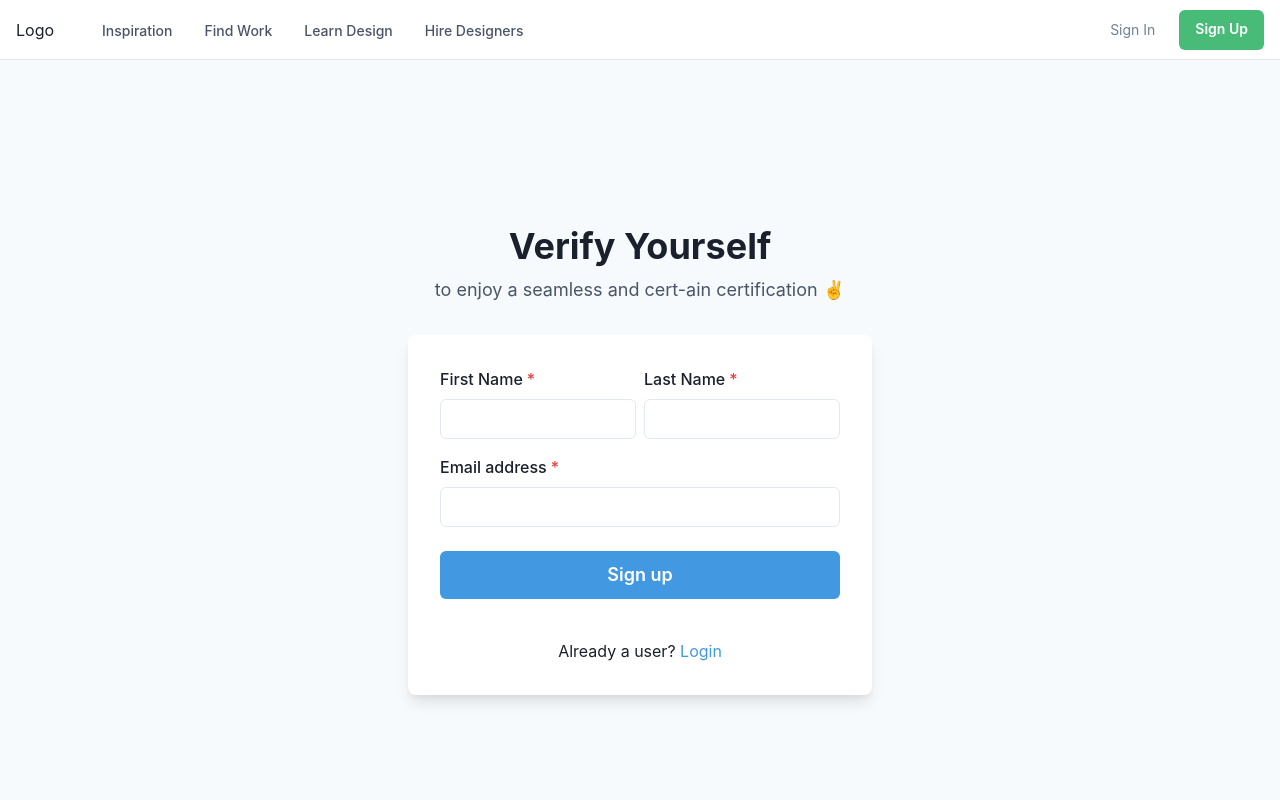
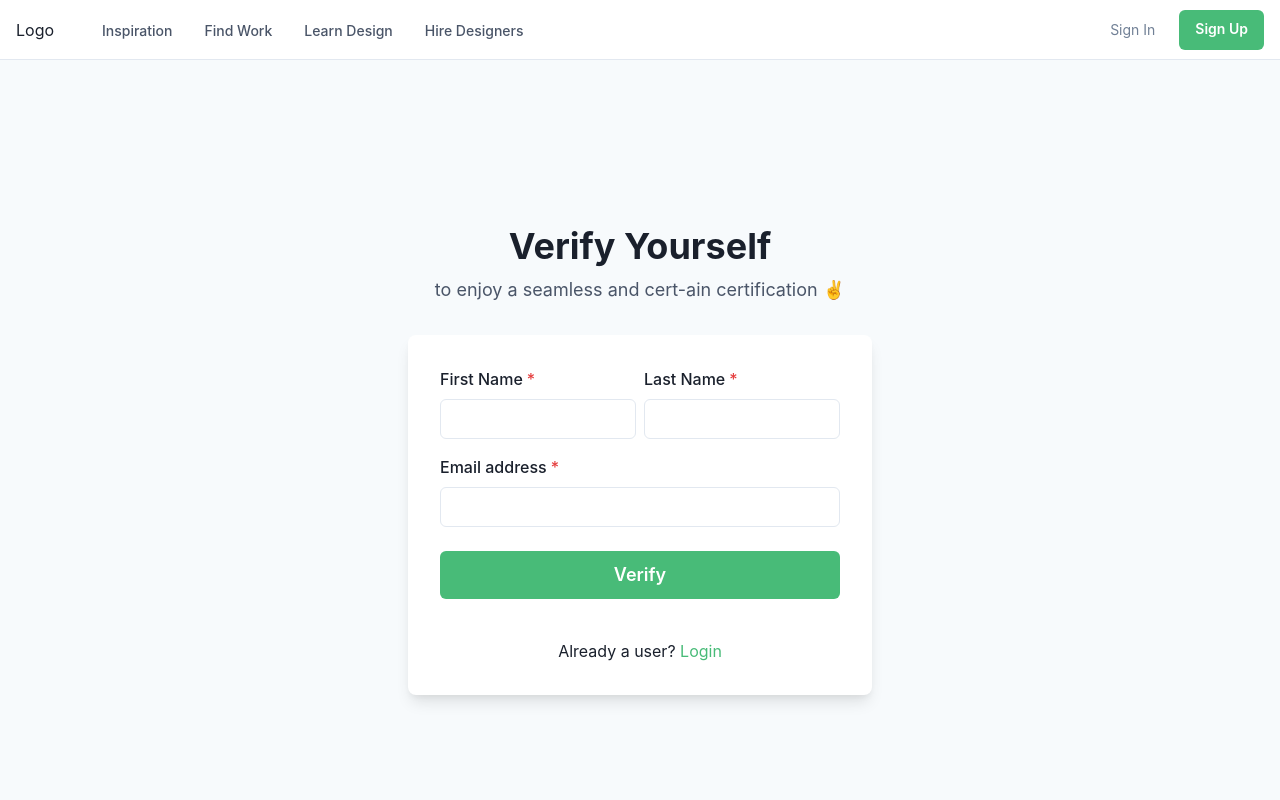
Before and after one commit to Kzoeps/cert-tainty, a Next.js app: page /sign-up/verification in a window 1280 px wide. Shown: the top 800 px of the page. Built offline with nearby package versions, Linux system fonts and the light colour scheme; what wagmi would draw is missing.

Commit message:
feat: update button colors

```diff
--- a/pages/sign-up/verification.tsx
+++ b/pages/sign-up/verification.tsx
@@ -84,17 +84,17 @@ export default function VerificationForm() {
 											loadingText="Submitting"
 											size="lg"
 											type="submit"
-											bg={'blue.400'}
+											bg={'green.400'}
 											color={'white'}
 											_hover={{
-												bg: 'blue.500'
+												bg: 'green.500'
 											}}>
-											Sign up
+											Verify
 										</Button>
 									</Stack>
 									<Stack pt={6}>
 										<Text align={'center'}>
-											Already a user? <Link color={'blue.400'}>Login</Link>
+											Already a user? <Link color={'green.400'}>Login</Link>
 										</Text>
 									</Stack>
 								</Stack>
```
